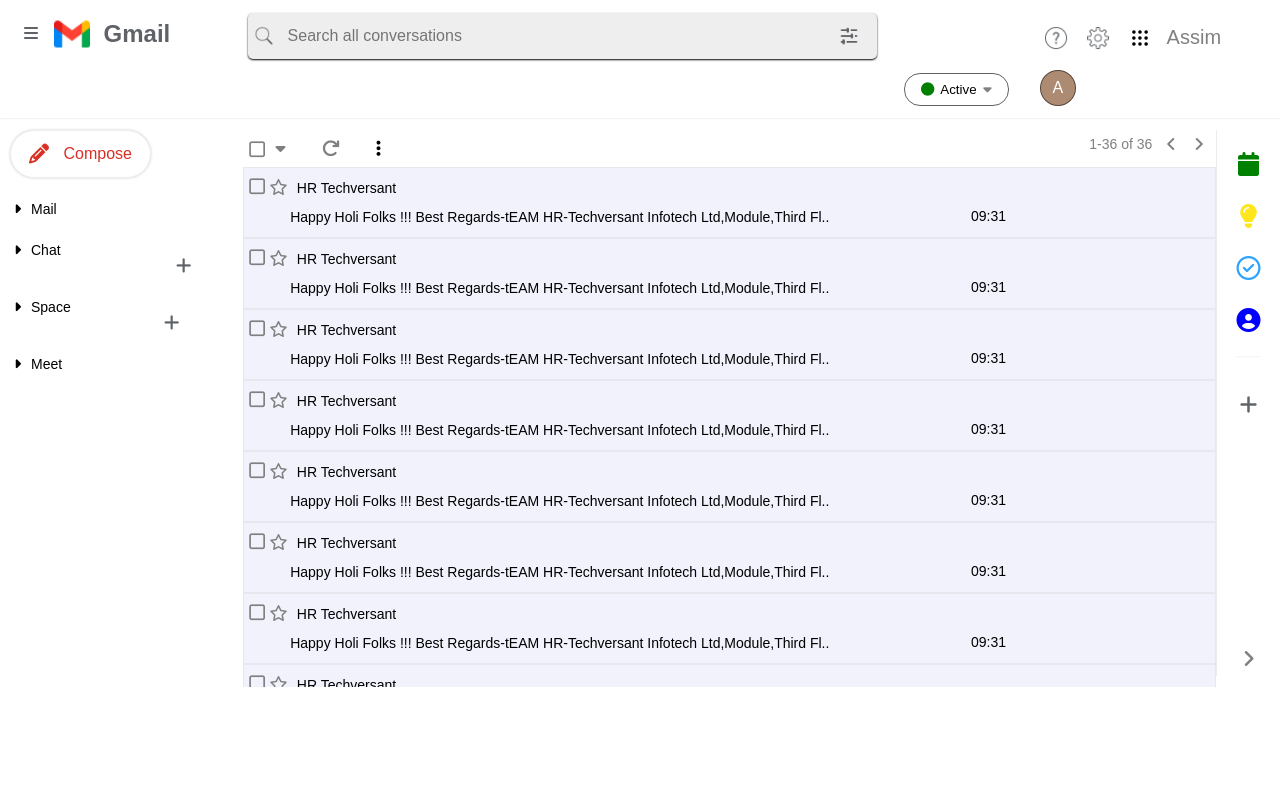
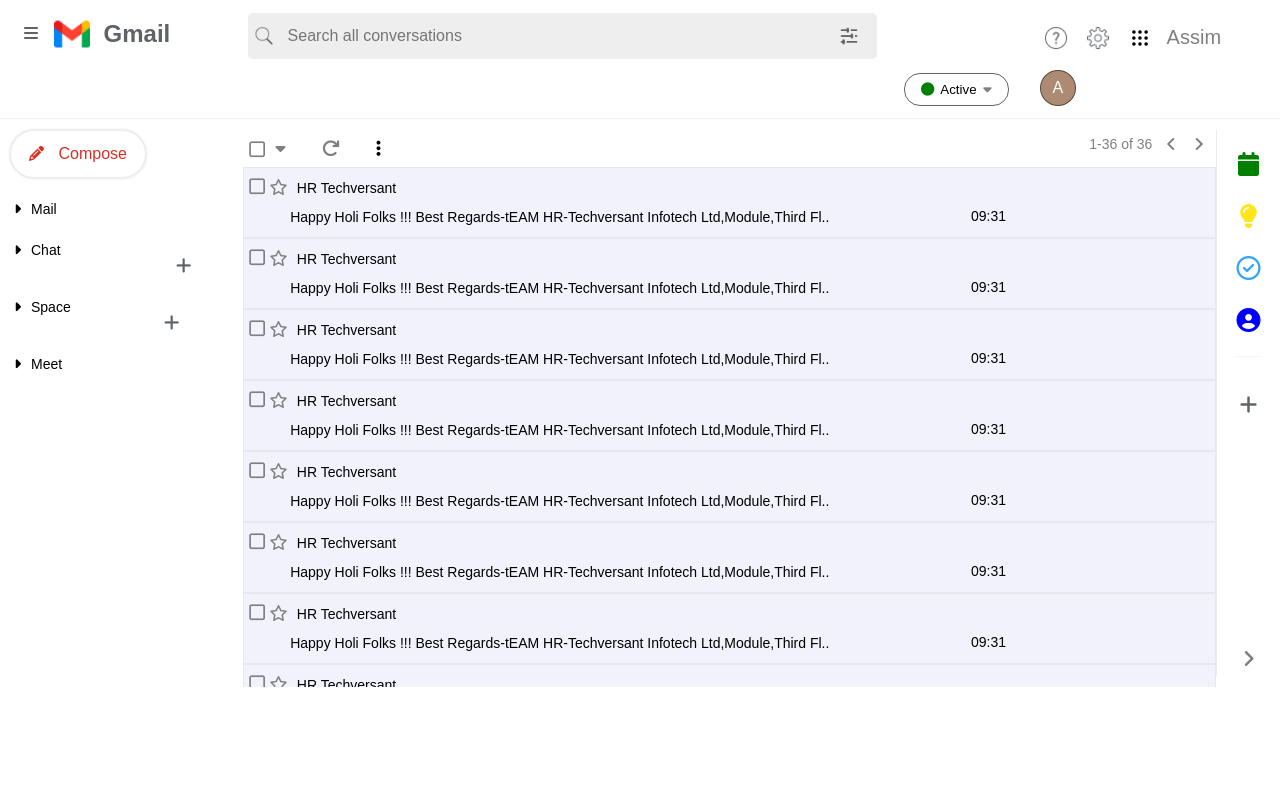
Before and after one commit to Assim-sainulabdeen/Gmail-inbox, a plain HTML site: page index.html in a window 1280 px wide. Drawn offline with Linux system fonts and the light colour scheme.

Commit message:
Final check

```diff
--- a/index.html
+++ b/index.html
@@ -59,7 +59,7 @@
 
 			<div class="nav-left">
 				<button type="button" class="compose">
-					<i class="fa-solid fa-pencil fa-lg"></i>
+					<i class="fa-solid fa-pencil "></i>
 					Compose
 				</button>
 
--- a/styles/styles.css
+++ b/styles/styles.css
@@ -79,12 +79,15 @@ h1{
 	margin-left: 2px;
 	border-radius: 5px;
 	border: none;
-	box-shadow: 0px 1px 2px;
 	background: url("../assets/icons/search.png") no-repeat left center,
 	url("../assets/icons/tune.png") no-repeat right center;
 	background-size: 20px;
 	background-position-x: 1%, 97%;
 	background-color: #eeeeee;
+}
+
+.search:focus{
+	outline:none;
 }
 
 #active {
@@ -212,6 +215,7 @@ hr {
 .fa-pencil {
 	background-color: white;
 	padding-right: 10px;
+	font-size: 15px;
 }
 
 .fa-pencil:hover{
```
